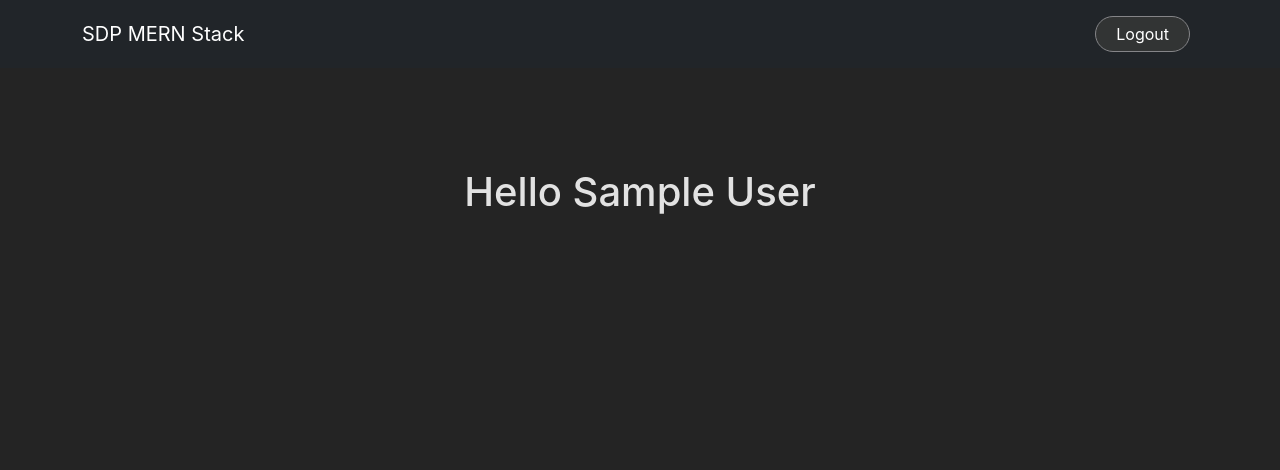
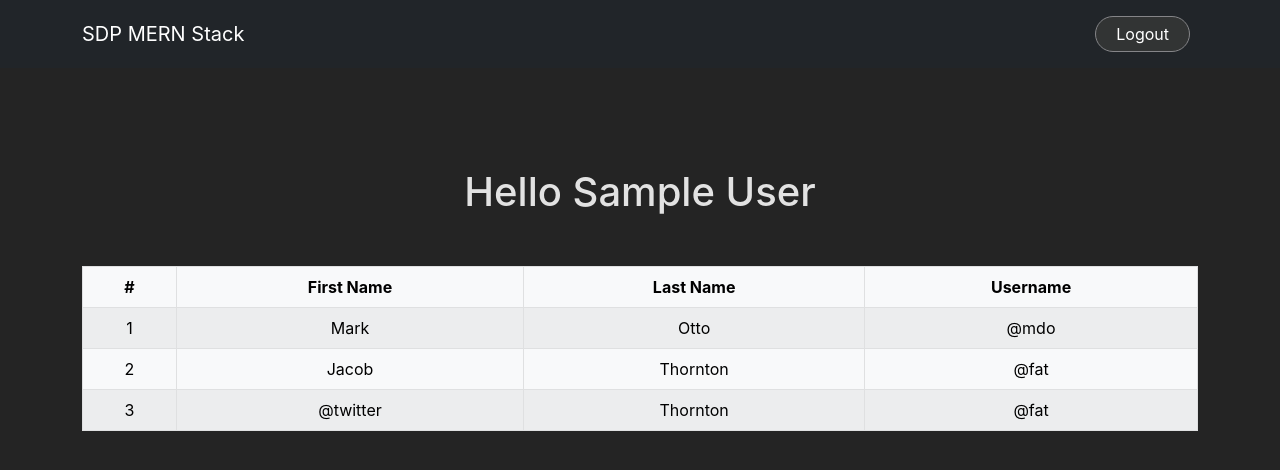
Before and after one commit to anishdalvi/MERN-SDP-Project, a React (Vite) app in the folder frontend/: page / in a window 1280 px wide. Shown: the top 470 px of the page. Built offline with nearby package versions, Linux system fonts and the light colour scheme; sample sign-in values are in the browser's storage.

Commit message:
Login/Registration welcome name issue solved

```diff
--- a/frontend/src/App.css
+++ b/frontend/src/App.css
@@ -12,3 +12,7 @@
     border: 1px solid rgb(133, 133, 136);
     color: rgb(0, 0, 0);
 }
+
+Table {
+    margin-top: 50px;
+}
--- a/frontend/src/components/Home.jsx
+++ b/frontend/src/components/Home.jsx
@@ -1,9 +1,12 @@
 import React from 'react'
+import Container from 'react-bootstrap/Container';
 import { useEffect } from 'react'
 import { useNavigate } from 'react-router-dom'
 import { useSelector, useDispatch } from 'react-redux'
 import { reset } from '../redux/features/auth/authSlice'
+import Table from 'react-bootstrap/Table';
 import Spinner from './Spinner'
+import '../App.css'
 
 export default function Home() {
   const dispatch = useDispatch()
@@ -23,11 +26,43 @@ export default function Home() {
 
   } , [user, navigate, dispatch] )
 
-
+  console.log("Here : ", user);
 
   return (
-    <div style={{textAlign:"center", marginTop:"100px"}}> <h1>Hello {user && (user.name || user.data.name)} </h1>
-
+    <div style={{textAlign:"center", marginTop:"100px"}}> <h1>Hello {user && (user.name)} </h1>
+      <Container>
+        <Table striped bordered hover variant='light' >
+          <thead>
+            <tr>
+              <th>#</th>
+              <th>First Name</th>
+              <th>Last Name</th>
+              <th>Username</th>
+            </tr>
+          </thead>
+          <tbody>
+            <tr>
+              <td>1</td>
+              <td>Mark</td>
+              <td>Otto</td>
+              <td>@mdo</td>
+            </tr>
+            <tr>
+              <td>2</td>
+              <td>Jacob</td>
+              <td>Thornton</td>
+              <td>@fat</td>
+            </tr>
+            <tr>
+              <td>3</td>
+              {/* <td colSpan={2}>Larry the Bird</td> */}
+              <td>@twitter</td>
+              <td>Thornton</td>
+              <td>@fat</td>
+            </tr>
+          </tbody>
+        </Table>
+      </Container>
     </div>
 
   )
--- a/frontend/src/redux/features/auth/authService.js
+++ b/frontend/src/redux/features/auth/authService.js
@@ -9,13 +9,13 @@ const API_URL = '/api/users/'
 const register = async (userData) => {
     const response = await axios.post(API_URL+ 'register', userData)
 
-    console.log("Register Service : ",response.data.data.access_token);
+    console.log("Register Service : ",response.data);
 
     if(response.data){
-        localStorage.setItem('user', JSON.stringify(response.data.data.access_token))
+        localStorage.setItem('user', JSON.stringify(response.data.data))
     }
 
-    return response.data
+    return response.data.data
 
 }
 
@@ -24,10 +24,10 @@ const register = async (userData) => {
 const login = async (userData) => {
     const response = await axios.post(API_URL + 'login', userData)
 
-    console.log("Login Service : ",response.data.access_token);
+    console.log("Login Service : ",response.data);
 
     if(response.data){
-        localStorage.setItem('user', JSON.stringify(response.data.access_token))
+        localStorage.setItem('user', JSON.stringify(response.data))
     }
 
     return response.data
```
Also changed, not shown: frontend/src/components/tp.jsx (added, +37 -0 lines).
